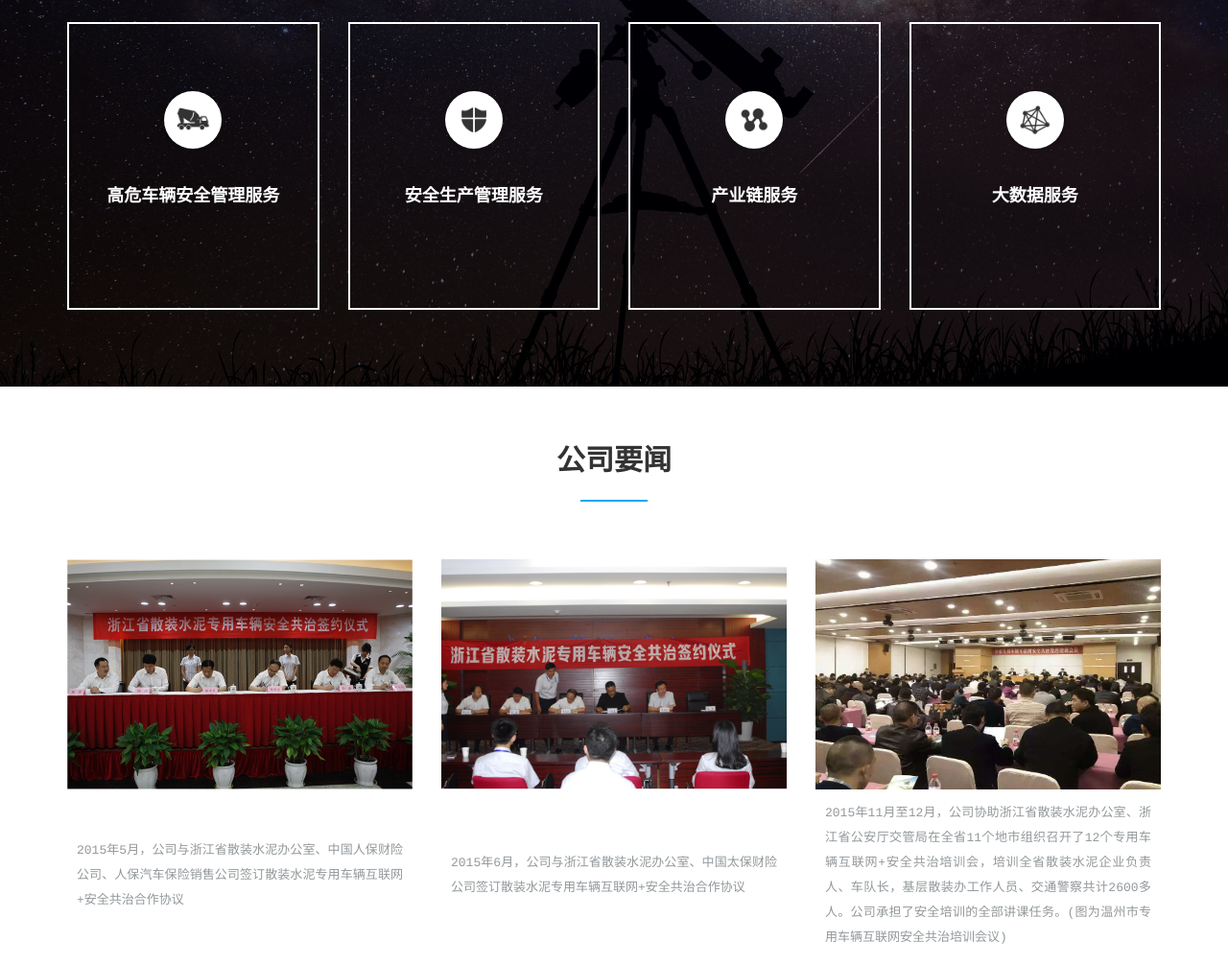
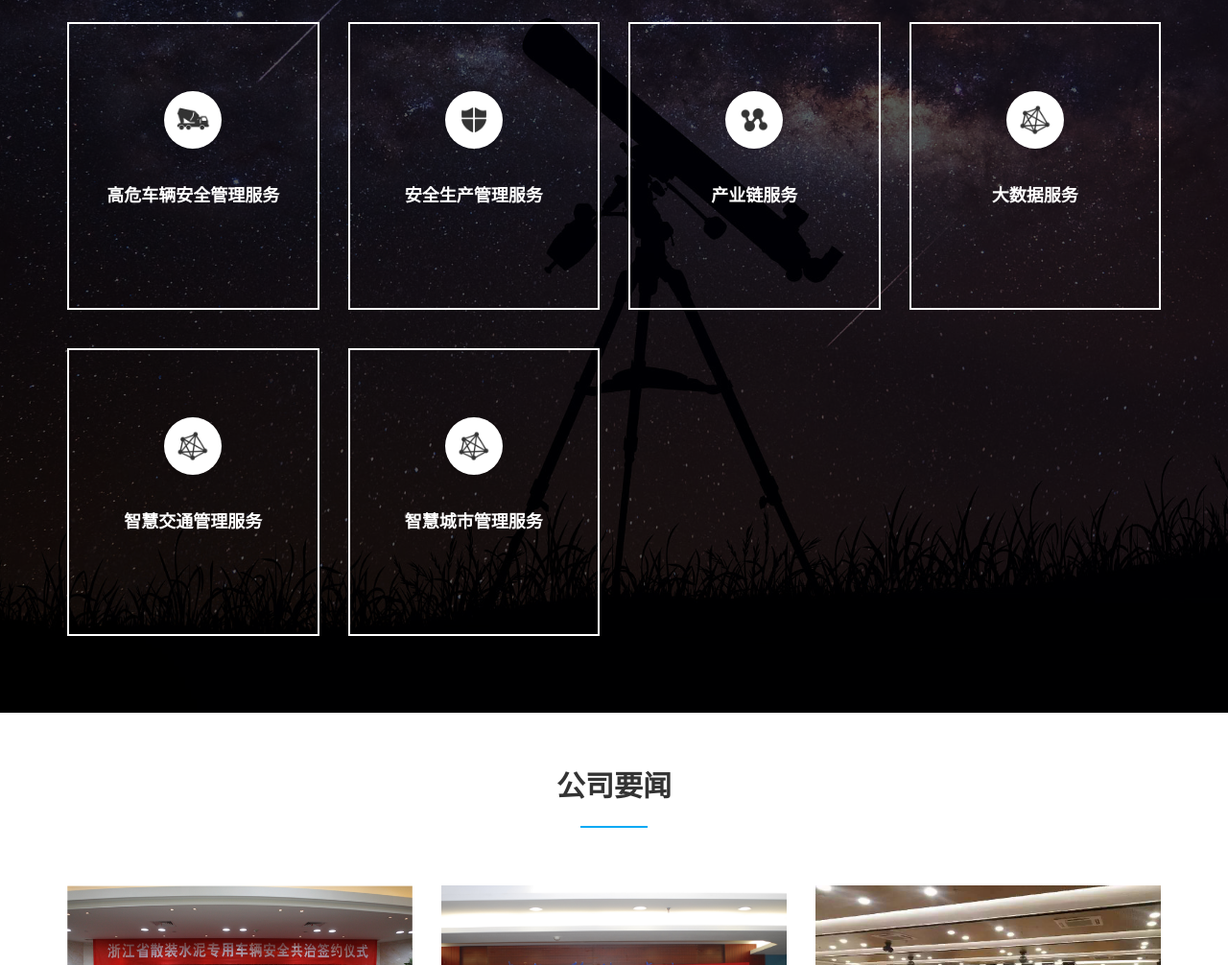
Before and after one commit to cong1223/tyb-website, a plain HTML site: page index.html in a window 1280 px wide. Shown: the part 1356-2362 px from the top of the page at 96% size. Drawn offline with Linux system fonts and the light colour scheme.

Commit message:
新增业务模块，icon待替换

```diff
--- a/index.html
+++ b/index.html
@@ -174,7 +174,25 @@
 				<h4>大数据服务</h4>
 				<p>建立交通安全、安全生产、产业发展大数据库，为治理高危车辆安全、高危行业安全生产问题，为产业发展提供大数据服务</p>
 			</div>
-		</div><!-- END COL -->
+		</div>
+		<div class="col-md-3 col-sm-6 col-xs-12">
+			<div class="service">
+				<div class="icon">
+					<img src="assets/img/business/4.png" alt="">
+				</div>
+				<h4>智慧交通管理服务</h4>
+				<p>通过云计算、物联网、大数据、人工智能等技术，提供道路交通互联网应用场景，为交通拥堵、行车安全和社会治安等问题提供解决方案</p>
+			</div>
+		</div>
+		<div class="col-md-3 col-sm-6 col-xs-12">
+			<div class="service">
+				<div class="icon">
+					<img src="assets/img/business/4.png" alt="">
+				</div>
+				<h4>智慧城市管理服务</h4>
+				<p>通过云计算、物联网、大数据、人工智能等技术，提供城市互联网应用场景，为行政管理、经济管理、交通运输、社会治安、经济发展等问题提供解决方案</p>
+			</div>
+		</div>
 	</div><!-- END ROW -->
 </div><!-- END CONTAINER -->
 </section>
```
